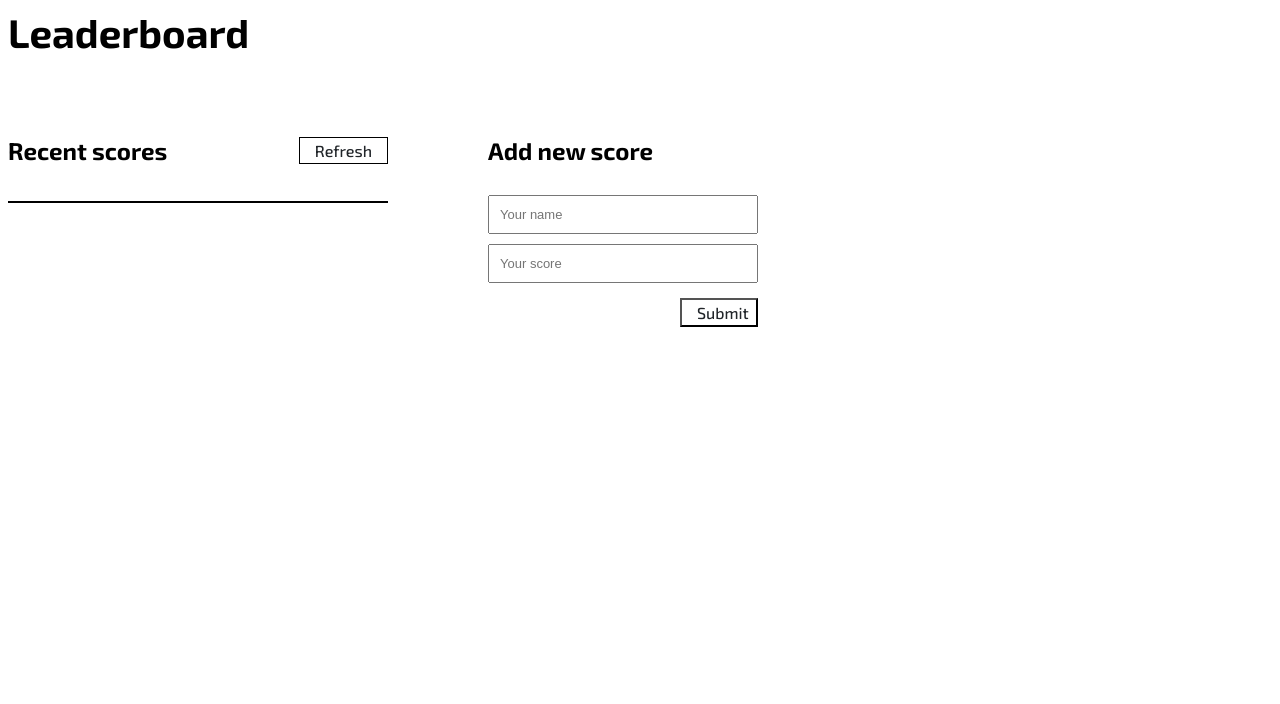
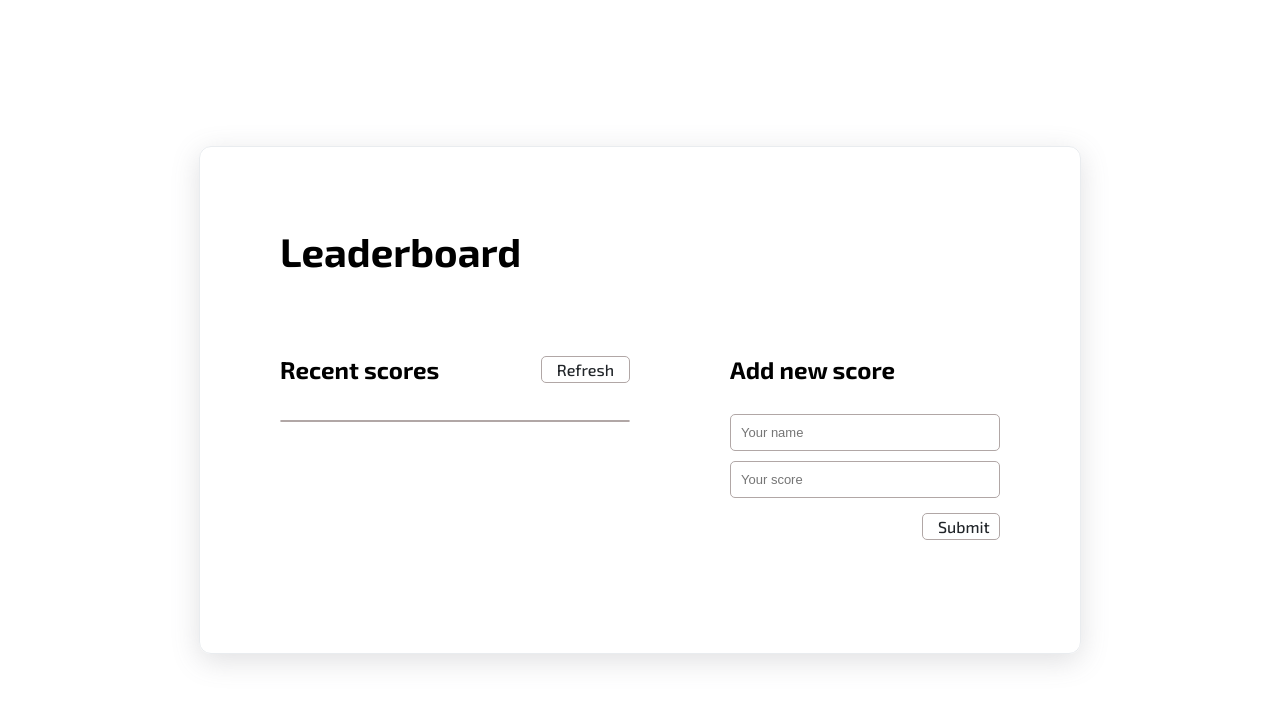
Before and after one commit to ha-manel/Leaderboard, a website built with webpack: page src/index.html in a window 1280 px wide. Built offline with nearby package versions, Linux system fonts and the light colour scheme; no server answers.

Commit message:
Generate Webpack files

```diff
--- a/src/style.css
+++ b/src/style.css
@@ -1,7 +1,18 @@
 @import url('https://fonts.googleapis.com/css2?family=Exo+2:wght@300;400;500;600;700&display=swap');
+
+html {
+  height: 100vh;
+  display: flex;
+  justify-content: center;
+  align-items: center;
+}
 
 body {
   font-family: 'Exo 2', sans-serif;
+  border: 1px solid #e9ecef;
+  padding: 80px;
+  border-radius: 12px;
+  box-shadow: rgba(100, 100, 111, 0.2) 0px 7px 29px 0px;
 }
 
 h1 {
@@ -16,7 +27,7 @@ main {
 }
 
 #leaderboard-list {
-  width: 380px;
+  width: 350px;
   margin-right: 100px;
 }
 
@@ -34,7 +45,8 @@ main {
   font-size: 1rem;
   font-weight: 500;
   color: #212529;
-  border: 1.5px solid #000;
+  border: 1.5px solid #b1a7a6;
+  border-radius: 5px;
   background-color: transparent;
   padding: 3px 15px;
 }
@@ -42,11 +54,16 @@ main {
 #leaderboard-list ul {
   padding: 0;
   list-style-type: none;
-  border: 1.5px solid #000;
+  border: 1.5px solid #b1a7a6;
+  border-radius: 5px;
 }
 
 .score {
   padding: 12px;
+}
+
+.score:nth-child(2n) {
+  background-color: #f5f3f4;
 }
 
 #add-score-section {
@@ -61,6 +78,9 @@ form {
 
 input {
   padding: 10px;
+  border-radius: 5px;
+  outline: none;
+  border: 1.5px solid #b1a7a6;
   margin-bottom: 10px;
   font-size: 13px;
 }
@@ -73,11 +93,14 @@ input {
   font-size: 1rem;
   font-weight: 500;
   color: #212529;
+  border: 1.5px solid #b1a7a6;
+  border-radius: 5px;
   background-color: transparent;
   padding: 3px 15px;
   align-self: flex-end;
   margin-top: 5px;
 }
+
 
 #confirmation-msg {
   display: inline-block;
```
Also changed, not shown: dist/main.js.
